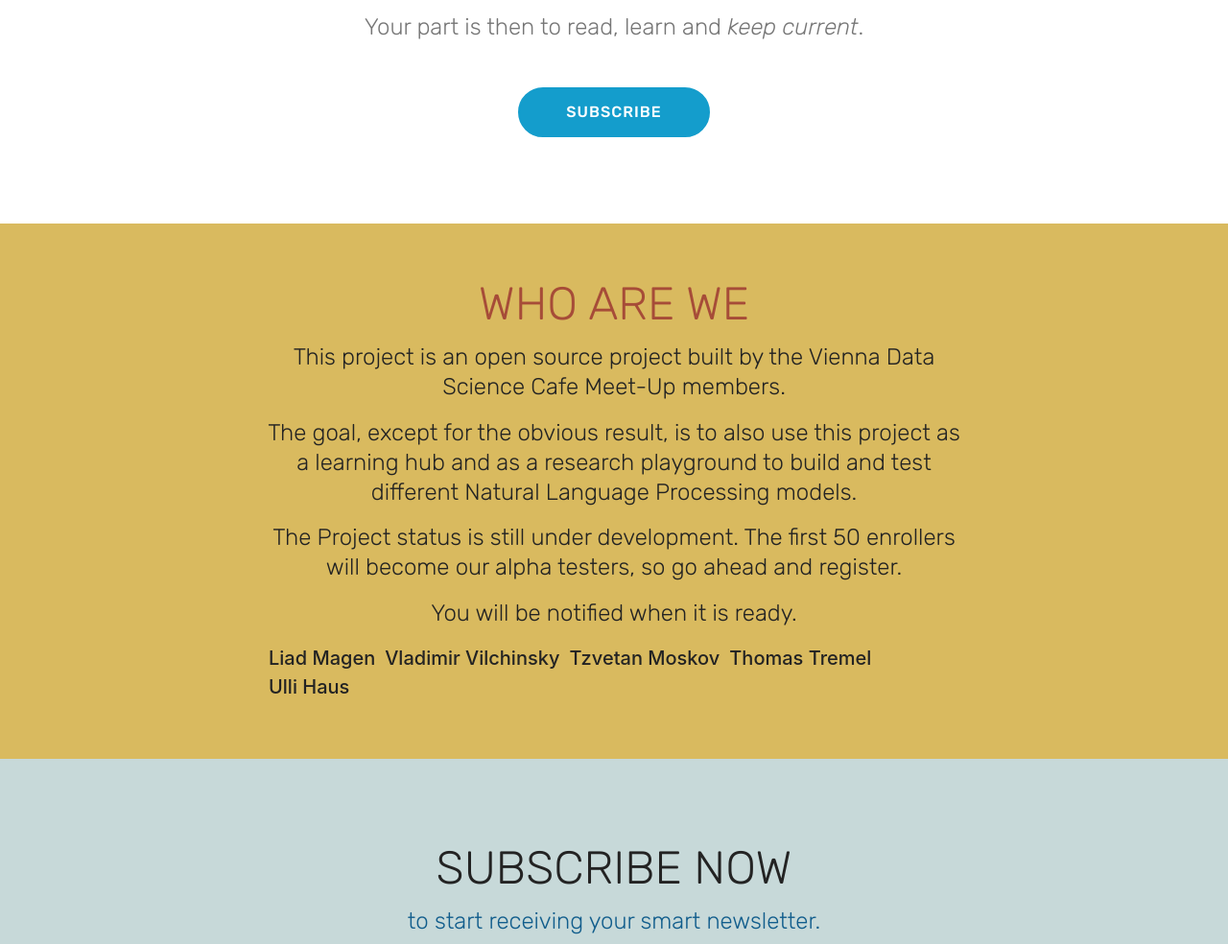
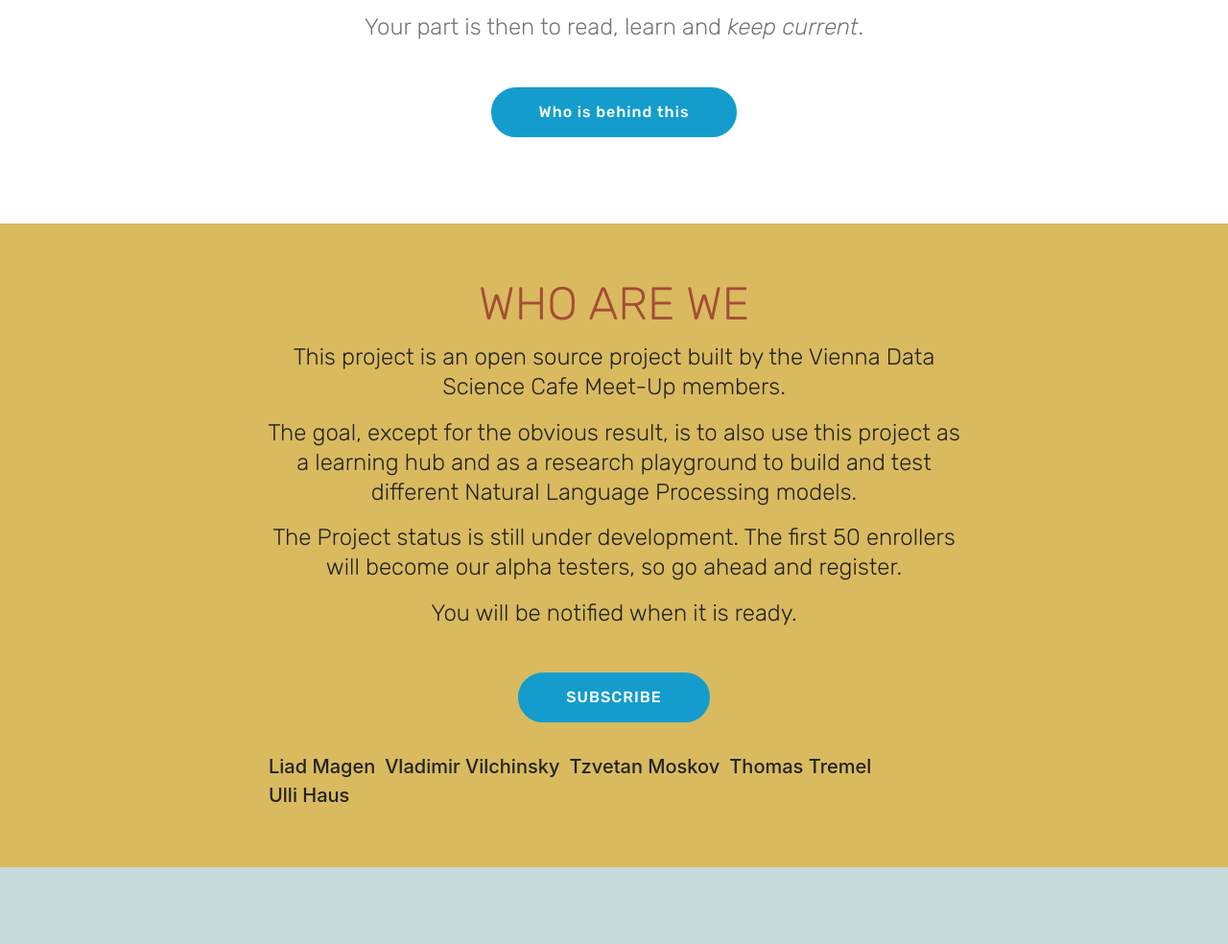
Before and after one commit to Keep-Current/MiniSite, a plain HTML site: page site/index.html in a window 1280 px wide. Shown: the part 1233-2217 px from the top of the page at 96% size. Drawn offline with Linux system fonts and the light colour scheme; files whose address does not match are found by name.

Commit message:
fixed navigation buttons

```diff
--- a/site/index.html
+++ b/site/index.html
@@ -94,14 +94,14 @@
                         </p>
                     </h3>
                     <div class="mbr-section-btn align-center py-4">
-                        <a class="btn btn-primary display-4" href="#subscribe-form">SUBSCRIBE</a>
+                        <a class="btn btn-primary display-4" href="#content5-j">Who is behind this</a>
                     </div>
                 </div>
             </div>
         </div>
     </section>
 
-    <section class="mbr-section content4 cid-qLILq3kDI2" id="content4-j">
+    <section class="mbr-section content4 cid-qLILq3kDI2" id="content5-j">
         <div class="container">
             <div class="row justify-content-center">
                 <div class="title col-12 col-lg-8">
@@ -114,6 +114,10 @@
                             so go ahead and register.</p>
                         <p>You will be notified when it is ready. </p>
                     </h3>
+                    <div class="mbr-section-btn align-center py-4">
+                        <a class="btn btn-primary display-4" href="#subscribe-form">SUBSCRIBE</a>
+                    </div>
+
                     <h5>
                         <p>Liad Magen</p>
                         <p>Vladimir Vilchinsky </p>
```
